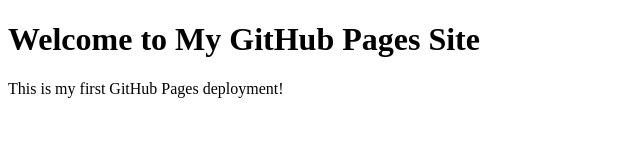
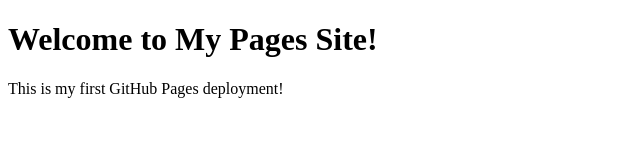
Before and after one commit to mikan-dotcom/my-first-web-app, a plain HTML site: page index.html in a window 1280 px wide. Shown: the whole page, without its empty margins (0-640 px from the left). Drawn offline with Linux system fonts and the light colour scheme.

Commit message:
Add files via upload

```diff
--- a/index.html
+++ b/index.html
@@ -6,7 +6,7 @@
     <title>My GitHub Pages Site</title>
 </head>
 <body>
-    <h1>Welcome to My GitHub Pages Site</h1>
+    <h1>Welcome to My Pages Site!</h1>
     <p>This is my first GitHub Pages deployment!</p>
 </body>
 </html>
```
